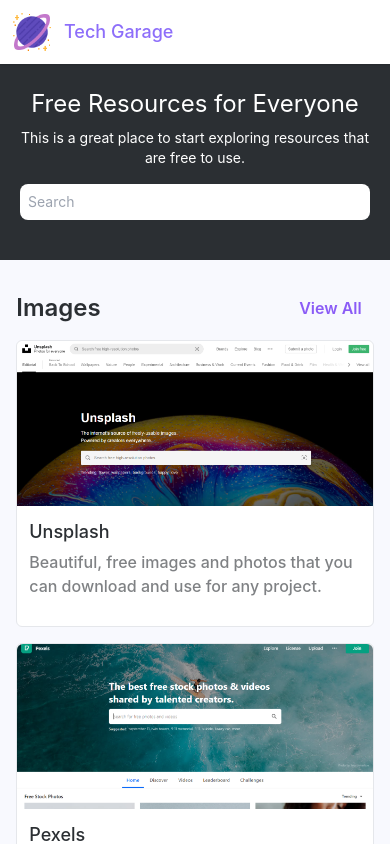
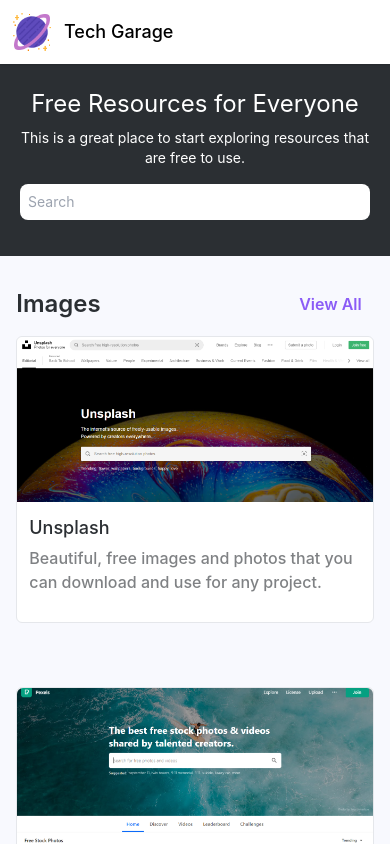
Before and after one commit to FuseOrg/TechGarage, a React (Create React App) app in the folder project/client/: page / in a window 390 px wide. Shown: the top 844 px of the page. Built offline with nearby package versions, Linux system fonts and the light colour scheme; some icons are missing.

Commit message:
Added search bar functionality

```diff
--- a/project/client/src/components/HeaderSection.js
+++ b/project/client/src/components/HeaderSection.js
@@ -1,6 +1,28 @@
 //import logo from '../assets/link.png'
-import './HeaderSection.css'
-const HeaderSection = (props) => {
+import "./HeaderSection.css";
+import { useState } from "react/cjs/react.development";
+import Data from "../data/data.json";
+
+const HeaderSection = () => {
+  const [filterQuery, setfilterQuery] = useState([]);
+  const [searchValue,setsearchValue] = useState([]);
+
+  const searchFilter = (event) => {
+    const searchQuery = event.target.value;
+    setsearchValue(searchQuery);
+    if(searchQuery.length>0){
+      const filterData = Data.filter((item) => {
+        return item.title.toLowerCase().includes(searchQuery.toLowerCase()) || item.desc.toLowerCase().includes(searchQuery.toLowerCase()) ||  item.Category.toLowerCase().includes(searchQuery.toLowerCase());
+
+      });
+      setfilterQuery(filterData);
+
+    }
+
+
+
+  };
+
   return (
     <header className="w-full bg-secondary py-6 lg:py-20 mt-16">
       <div className="header_container flex flex-col justify-center items-center sm:w-11/12 mx-auto ">
@@ -8,10 +30,44 @@
                  <img src={logo} alt="logo"/>
              </div> */}
         <div className="header_description flex flex-col text-center mx-5">
-                 <h1 className="text-2xl lg:text-5xl mb-2 lg:mb-4 text-white">Free Resources for Everyone</h1>
-                 <p className="text-sm lg:text-base mb-4 text-white"> This is  a great place to start exploring  resources that are free to use.</p>
+          <h1 className="text-2xl lg:text-5xl mb-2 lg:mb-4 text-white">
+            Free Resources for Everyone
+          </h1>
+          <p className="text-sm lg:text-base mb-4 text-white">
+            {" "}
+            This is a great place to start exploring resources that are free to
+            use.
+          </p>
 
-                 <input type="text" placeholder="Search" className="p-2 lg:p-4 rounded-lg text-sm mb-4"/>
+          <div className="searchContainer relative">
+            <div className="searchInput w-full mb-2 ">
+              <input
+                type="text"
+                placeholder="Search"
+                className="p-2 lg:p-4 rounded-lg text-sm mb-1  w-full"
+                onChange={searchFilter}
+              />
+            </div>
+
+            {filterQuery.length > 0 && searchValue.length > 0 && (
+              <div className="searchResult bg-white rounded-lg absolute w-full h-48 overflow-x-hidden overflow-y-auto">
+                <ul className="text-left py-2">
+                  {filterQuery.map((item,index) => {
+                    return (
+                      <li key={index}>
+                        <a
+                          href={item.link}
+                          className="p-3 block hover:bg-gray-200 transition-all duration-300 text-sm"
+                        >
+                          {item.title}
+                        </a>
+                      </li>
+                    );
+                  })}
+                </ul>
+              </div>
+            )}
+          </div>
         </div>
       </div>
     </header>
--- a/project/client/src/components/Main.js
+++ b/project/client/src/components/Main.js
@@ -5,7 +5,12 @@
 import Illustrations from "../Pages/Illustrations";
 import Icons from "../Pages/Icons";
 
+
 const Main = () => {
+
+
+
+
   return (
     <section className="flex py-8 w-11/12 mx-auto">
       <Leftnav />
--- a/project/client/src/components/Navbar.css
+++ b/project/client/src/components/Navbar.css
@@ -10,9 +10,7 @@
     left:8px;
 }
 
-.title{
-    color:#8d6efa;
-}
+
 
 ::-webkit-scrollbar {
     height: 2px;
@@ -21,8 +19,9 @@
 }
 
 ::-webkit-scrollbar-thumb {
+
     background:#a0a6a8;
-    -webkit-border-radius: 1ex;
+    -webkit-border-radius: 1px;
     -webkit-box-shadow: 0px 1px 2px rgba(0, 0, 0, 0.75);
 }
 
--- a/project/client/src/components/Navbar.js
+++ b/project/client/src/components/Navbar.js
@@ -50,7 +50,7 @@
             <li key={index} className="nav-link">
               <a
                 href={item.link}
-                className="block px-2 py-2 text-base font-semibold text-gray-500 transition duration-300 ease-in-out hover:text-gray-900"
+                className="block px-2 py-2 text-base font-medium text-gray-500 transition duration-300 ease-in-out hover:text-gray-900"
               >
                 {item.category}
               </a>
--- a/project/client/src/components/ToolList.js
+++ b/project/client/src/components/ToolList.js
@@ -7,7 +7,7 @@
   return (
     <>
       <Toolheader title={title} link={link}/>
-      <div className="tools-list grid  gap-4 grid-cols-none md:grid-cols-2 xl:grid-cols-3 mb-10 lg:mb-16">
+      <div className="tools-list grid gap-16  md:gap-10 lg:gap-8 grid-cols-none md:grid-cols-2 xl:grid-cols-3 mb-10 lg:mb-16">
         <Tool data={data}/>
       </div>
     </>
--- a/project/client/src/data/categories.json
+++ b/project/client/src/data/categories.json
@@ -1,5 +1,5 @@
 [
-    {"category":"Home","link":"/"},
+
     {"category":"Image","link":"/Images"},
     {"category":"Illustrations","link":"/Illustrations"},
     {"category":"Icons","link":"/icons"}
```
Also changed, not shown: project/client/src/App.js (+8 -1 lines). Lines whose indentation alone changed are shown as unchanged.
